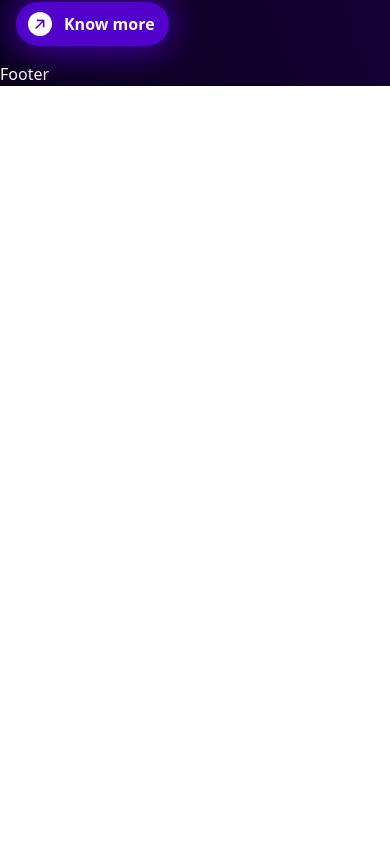
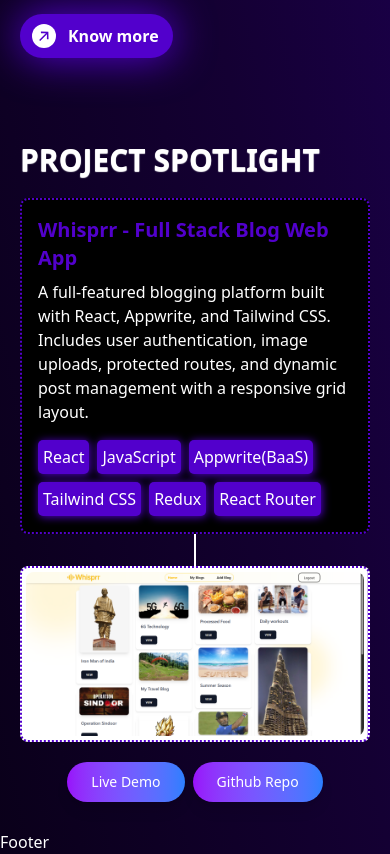
Before and after one commit to thebeliever1812/personal-portfolio, a Next.js app: page / in a window 390 px wide. Shown: the part 1030-1884 px from the top of the page. Before the commit the page ends 1116 px from the top, so only its background shows below. Built offline with nearby package versions, Linux system fonts and the light colour scheme.

Commit message:
added components like Button, Heading, and ProjectSpotlight Section for home page and some minor css fixs

```diff
--- /dev/null
+++ b/app/components/Button.tsx
@@ -0,0 +1,22 @@
+import Link from 'next/link'
+import React from 'react'
+
+interface Props {
+    children: React.ReactNode
+    onClick?: () => void
+    className?: string
+    path: string
+}
+
+const Button: React.FC<Props> = ({ children, onClick, className, path }) => {
+    return (
+        <Link href={path}>
+            <button className={`${className} ring-offset-background transition-colors active-visible:outline-none active-visible:ring-2 active-visible:ring-ring active-visible:ring-offset-2 disabled:pointer-events-none disabled:opacity-50 bg-primary hover:bg-primary/90 h-10 inline-flex items-center justify-center px-6 py-2 border-0 rounded-full text-sm font-medium text-white bg-gradient-to-l from-blue-500 to-purple-600 shadow-lg hover:from-purple-500 hover:to-blue-600 active:outline-none active:ring-2 active:ring-offset-2 active:ring-indigo-500 duration-500 cursor-pointer`} onClick={onClick}>
+                {children}
+            </button>
+        </Link>
+
+    )
+}
+
+export default Button
--- a/app/components/Header/Navbar.tsx
+++ b/app/components/Header/Navbar.tsx
@@ -9,7 +9,7 @@ const Navbar: React.FC = () => {
     const [showMobileNavItems, setShowMobileNavItems] = useState<boolean>(false)
     return (
         <div className=''>
-            <nav className={`px-4 sm:px-8 py-2 flex gap-0 justify-between w-full h-16 items-center ${showMobileNavItems && 'bg-black'} fixed backdrop-blur-[2px] shadow-md`}>
+            <nav className={`z-40 px-4 sm:px-8 py-2 flex gap-0 justify-between w-full h-16 items-center ${showMobileNavItems && 'bg-black'} fixed backdrop-blur-[2px] shadow-md`}>
                 <h2 className='text-xl md:text-3xl flex justify-center items-center overflow-hidden cursor-pointer'>
                     <Link href={'/'}><strong>Basir Ahmad</strong></Link>
                 </h2>
@@ -26,9 +26,9 @@ const Navbar: React.FC = () => {
             {/* Mobile nav overlay */}
 
             <div>
-                <div className={`fixed w-full h-screen bg-black/40 backdrop-blur-[2px] z-40 ${showMobileNavItems ? 'block': 'hidden'}`} onClick={() => setShowMobileNavItems(false)}>
+                <div className={`fixed w-full h-screen bg-black/40 backdrop-blur-[2px] z-50 ${showMobileNavItems ? 'block': 'hidden'}`} onClick={() => setShowMobileNavItems(false)}>
                 </div>
-                <div className={`fixed bg-black w-full max-w-80 h-screen right-0 z-50 px-6 py-3 overflow-y-auto transition-transform duration-500 ease-out  ${showMobileNavItems ? 'translate-x-0' : "translate-x-full"}`}>
+                <div className={`fixed bg-black w-full max-w-80 h-screen right-0 z-[60] px-6 py-3 overflow-y-auto transition-transform duration-500 ease-out  ${showMobileNavItems ? 'translate-x-0' : "translate-x-full"}`}>
                     <button className='menu-btn-close w-9 h-9 text-3xl cursor-pointer hover:bg-[#181818] flex justify-center items-center rounded-full' onClick={() => setShowMobileNavItems(false)}>
                         <IoClose />
                     </button>
--- /dev/null
+++ b/app/components/Heading.tsx
@@ -0,0 +1,15 @@
+import React from 'react'
+
+interface Props {
+    children: React.ReactNode
+}
+
+const Heading: React.FC<Props> = ({ children }) => {
+    return (
+        <div className='w-full md:flex md:justify-center'>
+            <h1 className='text-3xl lg:text-4xl font-semibold text-shadow-xs text-shadow-current select-none mx-auto'>{children}</h1>
+        </div>
+    )
+}
+
+export default Heading
--- a/app/components/HomePageSections/AboutMeSection.tsx
+++ b/app/components/HomePageSections/AboutMeSection.tsx
@@ -1,10 +1,13 @@
 import React from 'react'
 import {CTAButton} from '../index'
+import {Heading} from '../index'
 
 const AboutMeSection: React.FC = () => {
     return (
-        <section className='about-me-section w-full space-y-5'>
-            <h1 className='text-3xl lg:text-4xl font-semibold text-shadow-xs text-shadow-current select-none'>About Me</h1>
+        <section className='about-me-section w-full space-y-5 p-3 sm:p-4 rounded-lg'>
+            <Heading>
+                ABOUT ME
+            </Heading>
             <p className='text-gray-200'>I&apos;m Basir Ahmad, a frontend developer with a strong foundation in React, Next.js, and Tailwind CSS. I recently completed my BCA and have built several personal projects, including a full-featured blog app using React and Appwrite. I focus on creating clean, responsive UIs and continuously improving my skills through hands-on development.</p>
 
             <CTAButton path="/about">
--- a/app/components/HomePageSections/HeroSection.tsx
+++ b/app/components/HomePageSections/HeroSection.tsx
@@ -3,7 +3,7 @@ import { ResumeButton } from "../index";
 
 const HeroSection: React.FC = () => {
     return (
-        <section className="hero-section w-full py-15 flex flex-col md:flex-row-reverse gap-5 lg:gap-10 justify-evenly items-center">
+        <section className="hero-section w-full p-3 sm:p-4 rounded-lg py-15 flex flex-col md:flex-row-reverse gap-5 lg:gap-10 justify-evenly items-center">
             {/* Photo */}
             <img src="/fallback_profile_image.jpg" alt="Basir Ahmad's profile photo" className="w-72 md:w-sm lg:w-lg mx-auto sm:m-0 rounded-full bg-cover bg-center shadow-[5px_5px_40px_0_#330080] select-none" />
             {/* name title tagline */}
--- /dev/null
+++ b/app/components/HomePageSections/ProjectSpotlight.module.css
@@ -0,0 +1,6 @@
+.techStyle {
+    background-color: #5200cc;
+    border-radius: 5px;
+    padding: 5px;
+    box-shadow: 1px 1px 8px #5200cc;
+}
--- /dev/null
+++ b/app/components/HomePageSections/ProjectSpotlight.tsx
@@ -0,0 +1,73 @@
+import React from 'react'
+import Heading from '../Heading'
+import style from './ProjectSpotlight.module.css'
+import Button from '../Button'
+
+const ProjectSpotlight: React.FC = () => {
+    return (
+        <section className='project-spotlight-section w-full space-y-5 p-3 sm:p-4 rounded-lg'>
+            <Heading>
+                PROJECT SPOTLIGHT
+            </Heading>
+            <div className='flex flex-col justify-center items-center xl:flex-row xl:items-center xl:justify-center'>
+                <div className='bg-black w-full lg:min-w-[400px] max-w-2xl p-3 md:p-4 rounded-lg border-2 border-dotted border-[#5200cc] hover:scale-103 duration-500 hover:shadow-[0_0_20px_1px_#5200cc] space-y-2 md:space-y-0 flex md:gap-5 flex-col md:flex-row md:items-start'>
+                    <section className='name-description p-1 w-full space-y-2 '>
+                        <h3 className='text-xl font-semibold text-[#5200cc]'>
+                            Whisprr - Full Stack Blog Web App
+                        </h3>
+                        <p>
+                            A full-featured blogging platform built with React, Appwrite, and Tailwind CSS. Includes user authentication, image uploads, protected routes, and dynamic post management with a responsive grid layout.
+                        </p>
+                    </section>
+
+                    <section className='tech-stack flex justify-start items-start gap-2 w-full p-1 flex-wrap '>
+                        <div className={style.techStyle}>
+                            <span>React</span>
+                        </div>
+                        <div className={style.techStyle}>
+                            <span>JavaScript</span>
+                        </div>
+                        <div className={style.techStyle}>
+                            <span>Appwrite&#40;BaaS&#41;</span>
+                        </div>
+                        <div className={style.techStyle}>
+                            <span>Tailwind CSS</span>
+                        </div>
+                        <div className={style.techStyle}>
+                            <span>Redux</span>
+                        </div>
+                        <div className={style.techStyle}>
+                            <span>React Router</span>
+                        </div>
+                    </section>
+                </div>
+
+                <div className='border xl:w-full xl:max-w-10 xl:h-0.5 h-8'></div>
+
+                <div className='bg-white lg:min-w-xl md:h-96 p-1 rounded-lg border-2 border-dotted border-[#5200cc] hover:scale-103 duration-500 hover:shadow-[0_0_20px_1px_#5200cc] overflow-hidden relative group'>
+                    <img src="whisprr.png" alt="whisprr-project-screenshot" className='w-full h-full object-cover object-center rounded-lg' />
+                    <div className='absolute w-2/3 h-full bg-[#5200cc]/80 right-0 top-0 translate-x-[100%] group-hover:translate-x-0 duration-500 p-2 flex gap-2 justify-evenly items-center'>
+                        <Button path={'https://whisprr-fawn.vercel.app'}>
+                            Live Demo
+                        </Button>
+                        <Button path={'https://github.com/thebeliever1812/Whisprr---A-blog-web-app'}>
+                            Github Repo
+                        </Button>
+                    </div>
+                </div>
+            </div>
+
+            <div className='w-full flex gap-2 sm:gap-3 md:gap-4 lg:gap-5 justify-center xl:hidden'>
+                <Button path={'https://whisprr-fawn.vercel.app'}>
+                    Live Demo
+                </Button>
+                <Button path={'https://github.com/thebeliever1812/Whisprr---A-blog-web-app'}>
+                    Github Repo
+                </Button>
+            </div>
+
+        </section>
+    )
+}
+
+export default ProjectSpotlight
--- a/app/components/HomePageSections/index.ts
+++ b/app/components/HomePageSections/index.ts
@@ -1,4 +1,5 @@
 import HeroSection from "./HeroSection";
 import AboutMeSection from "./AboutMeSection";
+import ProjectSpotlight from "./ProjectSpotlight";
 
-export { HeroSection, AboutMeSection };
+export { HeroSection, AboutMeSection, ProjectSpotlight };
--- a/app/components/index.ts
+++ b/app/components/index.ts
@@ -1,4 +1,5 @@
 import ResumeButton from "./ResumeButton";
 import CTAButton from "./CTAButton";
+import Heading from "./Heading";
 
-export { ResumeButton, CTAButton};
+export { ResumeButton, CTAButton, Heading};
--- a/app/page.tsx
+++ b/app/page.tsx
@@ -1,4 +1,4 @@
-import { HeroSection, AboutMeSection } from "./components/HomePageSections";
+import { HeroSection, AboutMeSection, ProjectSpotlight } from "./components/HomePageSections";
 
 export const metadata = {
   title: 'Home | Basir Ahmad',
@@ -8,9 +8,10 @@ export const metadata = {
 
 export default function Home() {
   return (
-    <div className="w-full p-4 md:p-8 space-y-15">
+    <div className="w-full px-2 md:px-6 py-4 md:py-8 space-y-15">
       <HeroSection />
       <AboutMeSection />
+      <ProjectSpotlight />
     </div>
   );
 }
```
Also changed, not shown: public/whisprr.png (added).
